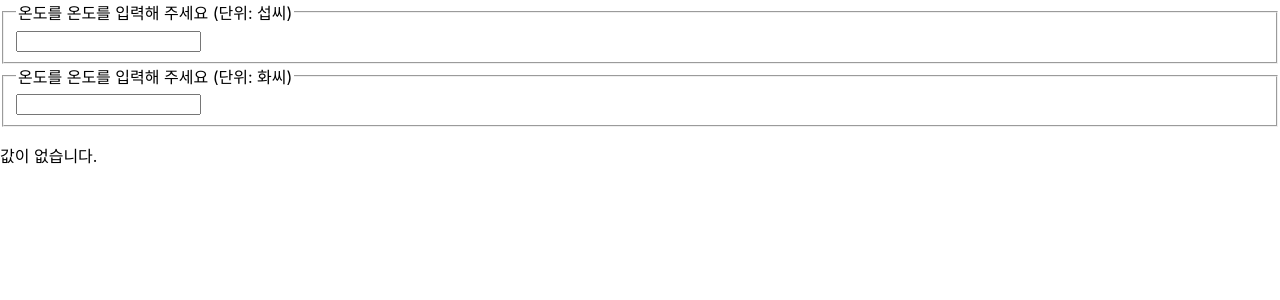
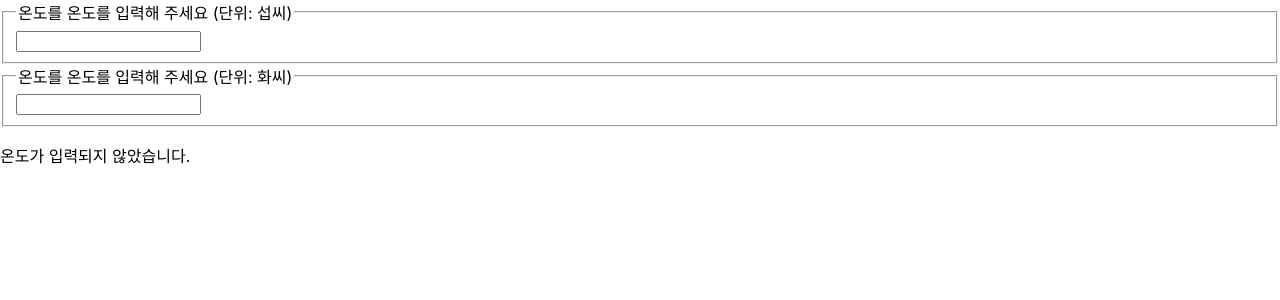
Before and after one commit to Soodoll2/react-study, a React (Create React App) app: page / in a window 1280 px wide. Shown: the top 300 px of the page. Built offline with nearby package versions, Linux system fonts and the light colour scheme.

Commit message:
chapter12 last

```diff
--- a/src/Chapter12/BoilingVerdict.jsx
+++ b/src/Chapter12/BoilingVerdict.jsx
@@ -7,7 +7,7 @@ function BoilingVerdict(props) {
   } else if (props.celsius < 100) {
     return <p>물이 끓지 않습니다.</p>;
   }
-  return <p>값이 없습니다.</p>;
+  return <p>온도가 입력되지 않았습니다.</p>;
 }
 
 export default BoilingVerdict;
--- a/src/Chapter12/Calculator.jsx
+++ b/src/Chapter12/Calculator.jsx
@@ -1,7 +1,17 @@
 import React, { useState } from "react";
 import TemperatureInput from "./TemperatureInput";
-import BoilingVerdict from "./BoilingVerdict";
+// import BoilingVerdict from "./BoilingVerdict";
 
+
+// props 로 값을 입력받고 조건에 따라서 문구를 다르게 출력함
+function BoilingVerdict(props) {
+  if (props.celsius >= 100){
+    return <p>물이 끓습니다.</p>;
+  } else if (props.celsius < 100) {
+    return <p>물이 끓지 않습니다.</p>;
+  }
+  return <p>온도가 입력되지 않았습니다.</p>;
+}
 
 //화씨온도와 섭씨온도의 값을 동기화 시키기 위해서 각각 변환하는 함수를 작성해야 함
 
@@ -24,11 +34,10 @@ function tryConvert(temperature, convert) {
   // convert(함수)에 input을 파라미터로 받음
   const output = convert(input);
   // 계산
-  const rounded = Math.round(output * 10000) / 1000;
+  const rounded = Math.round(output * 1000) / 1000;
   // 값 리턴
   return rounded.toString();
 }
-
 
 function Calculator(props) {
   // 온도와 단위 상태값
@@ -38,22 +47,33 @@ function Calculator(props) {
   //섭씨변환 함수
   const handleCelsiusChange = (temperature) => {
     setTemperature(temperature);
-    setScale('c');
+    setScale('c'); //섭씨 세팅
+    // step1. TemperatureInput 컴포넌트에 있는 값 temperature={celsius}
+    // step2. const celsius = scale === 'f' ? tryConvert(temperature, toCelsius) : temperature;
   }
 
   //화씨변환 함수
   const handleFahrenheitChange = (temperature) => {
     setTemperature(temperature);
-    setScale('f');
+    setScale('f'); //화씨 세팅
   }
 
   const celsius = scale === 'f' ? tryConvert(temperature, toCelsius) : temperature;
+  // 입력 시 스케일이 화씨(f)면 섭씨로 변환(toCelsius)하고 스케일이 화씨가 아니면 입력 값 그대로 사용
   const fahrenheit = scale === 'c' ? tryConvert(temperature, toFahrenheit) : temperature;
+  // 입력 시 스케일이 섭씨(c)면 화씨로 변환(toFahrenheit)하고 스케일이 섭씨가 아니면 입력 값 그대로 사용
 
   return (
     <div>
+      {/* 두개의 컴포넌트가 동시에 변경 되는 이유는 스테이트가 변경되면서 랜딩이 다시 되는데 둘이 같은 스테이트를 사용하기 때문이다 */}
       <TemperatureInput scale="c" temperature={celsius} onTemperatureChange={handleCelsiusChange} />
       <TemperatureInput scale="f" temperature={fahrenheit} onTemperatureChange={handleFahrenheitChange} />
+      {/*
+      onTemperatureChange 는 TemperatureInput 컴포넌트의 함수 사용
+          const handleChage = (event) => {
+            props.onTemperatureChange(event.target.value);
+          }
+      */}
       <BoilingVerdict celsius={parseFloat(celsius)} />
     </div>
   )
```
